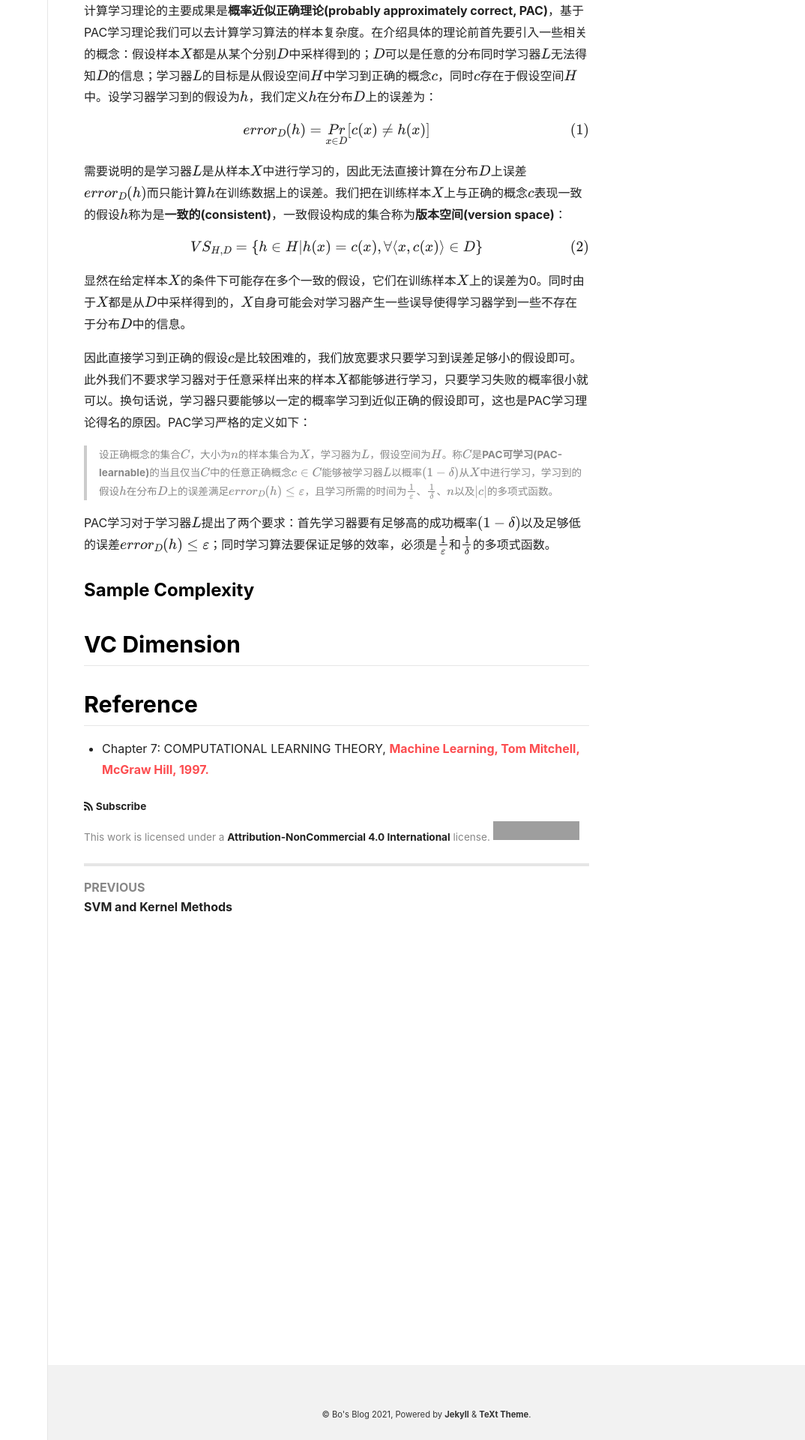
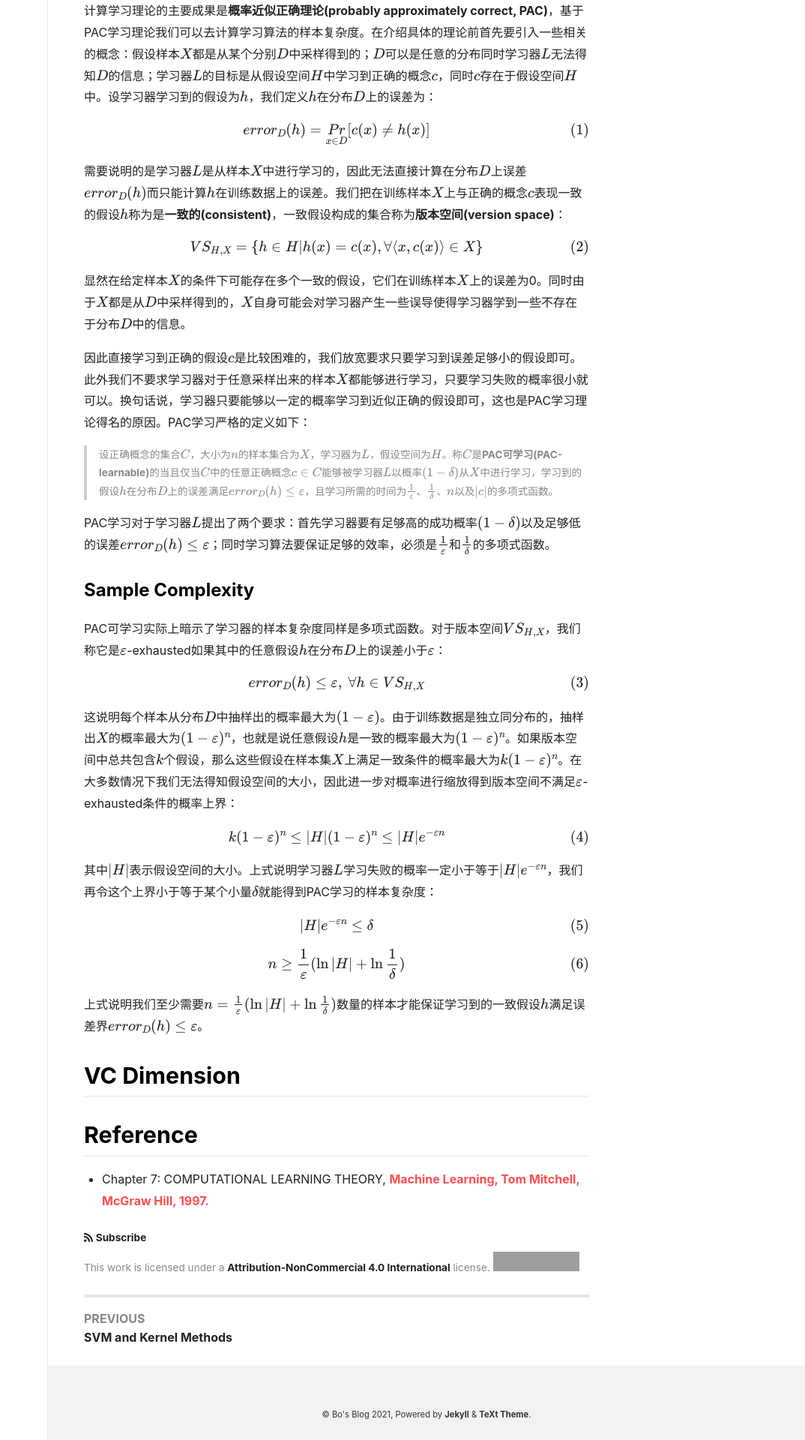
Before and after one commit to peng00bo00/peng00bo00_previous_blog, a Jekyll site: the page built from _posts/2021-09-20-OMSCS-ML-NOTES-07.md, in a window 1280 px wide. Shown: the part 853-2773 px from the top of the page at 75% size, without its empty margins (206-1280 px from the left). Built offline with Jekyll 4.4.1, drawn with Linux system fonts in a browser that asks for light colours; nearby versions of some CDN libraries; formulas are drawn with MathJax 3; grey boxes are pictures that could not be loaded.

Commit message:
Update 2021-09-20-OMSCS-ML-NOTES-07.md

```diff
--- a/_posts/2021-09-20-OMSCS-ML-NOTES-07.md
+++ b/_posts/2021-09-20-OMSCS-ML-NOTES-07.md
@@ -31,7 +31,7 @@ $$
 需要说明的是学习器$L$是从样本$X$中进行学习的，因此无法直接计算在分布$D$上误差$error_D(h)$而只能计算$h$在训练数据上的误差。我们把在训练样本$X$上与正确的概念$c$表现一致的假设$h$称为是**一致的(consistent)**，一致假设构成的集合称为**版本空间(version space)**：
 
 $$
-VS_{H, D} = \{h \in H \vert h(x) = c(x) , \forall \langle x, c(x) \rangle \in D \}
+VS_{H, X} = \{h \in H \vert h(x) = c(x) , \forall \langle x, c(x) \rangle \in X \}
 $$
 
 显然在给定样本$X$的条件下可能存在多个一致的假设，它们在训练样本$X$上的误差为0。同时由于$X$都是从$D$中采样得到的，$X$自身可能会对学习器产生一些误导使得学习器学到一些不存在于分布$D$中的信息。
@@ -44,6 +44,30 @@ PAC学习对于学习器$L$提出了两个要求：首先学习器要有足够
 
 ### Sample Complexity
 
+PAC可学习实际上暗示了学习器的样本复杂度同样是多项式函数。对于版本空间$VS_{H, X}$，我们称它是$\varepsilon$-exhausted如果其中的任意假设$h$在分布$D$上的误差小于$\varepsilon$：
+
+$$
+error_D(h) \leq \varepsilon, \ \forall h \in VS_{H, X}
+$$
+
+这说明每个样本从分布$D$中抽样出的概率最大为$(1 - \varepsilon)$。由于训练数据是独立同分布的，抽样出$X$的概率最大为$(1 - \varepsilon)^n$，也就是说任意假设$h$是一致的概率最大为$(1 - \varepsilon)^n$。如果版本空间中总共包含$k$个假设，那么这些假设在样本集$X$上满足一致条件的概率最大为$k(1 - \varepsilon)^n$。在大多数情况下我们无法得知假设空间的大小，因此进一步对概率进行缩放得到版本空间不满足$\varepsilon$-exhausted条件的概率上界：
+
+$$
+k(1 - \varepsilon)^n \leq \vert H \vert (1 - \varepsilon)^n \leq \vert H \vert e^{- \varepsilon n}
+$$
+
+其中$\vert H \vert$表示假设空间的大小。上式说明学习器$L$学习失败的概率一定小于等于$\vert H \vert e^{- \varepsilon n}$，我们再令这个上界小于等于某个小量$\delta$就能得到PAC学习的样本复杂度：
+
+$$
+\vert H \vert e^{- \varepsilon n} \leq \delta
+$$
+
+$$
+n \geq \frac{1}{\varepsilon} (\ln \vert H \vert + \ln \frac{1}{\delta})
+$$
+
+上式说明我们至少需要$n = \frac{1}{\varepsilon} (\ln \vert H \vert + \ln \frac{1}{\delta})$数量的样本才能保证学习到的一致假设$h$满足误差界$error_D(h) \leq \varepsilon$。
+
 ## VC Dimension
 
 ## Reference
```
